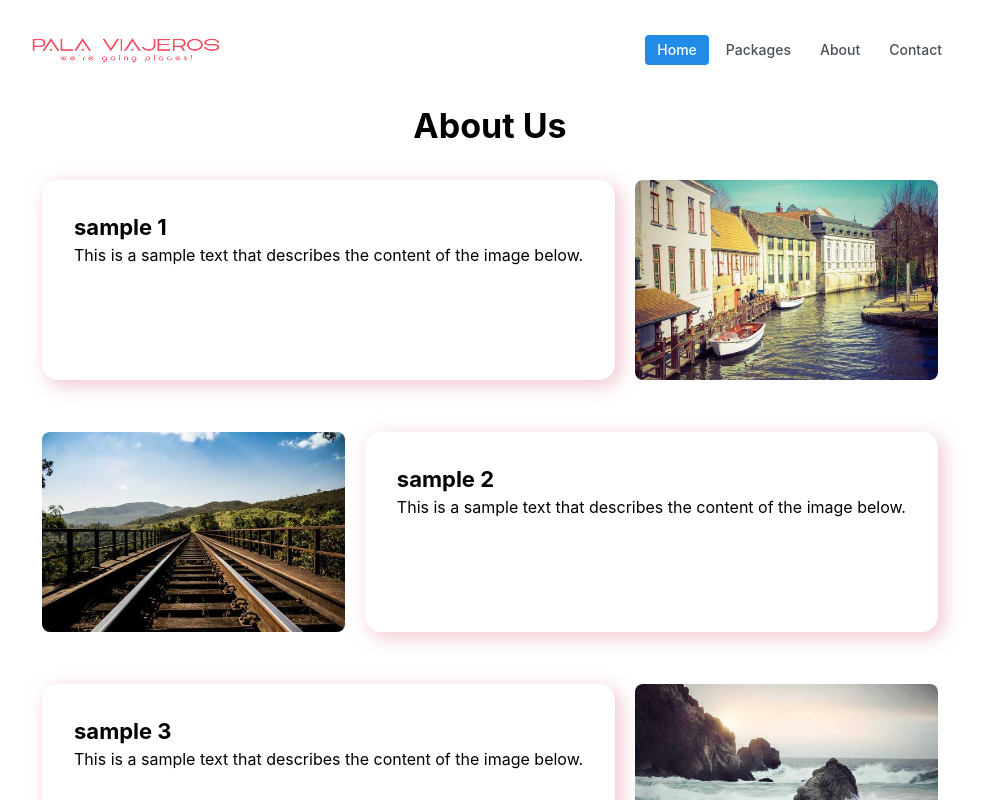
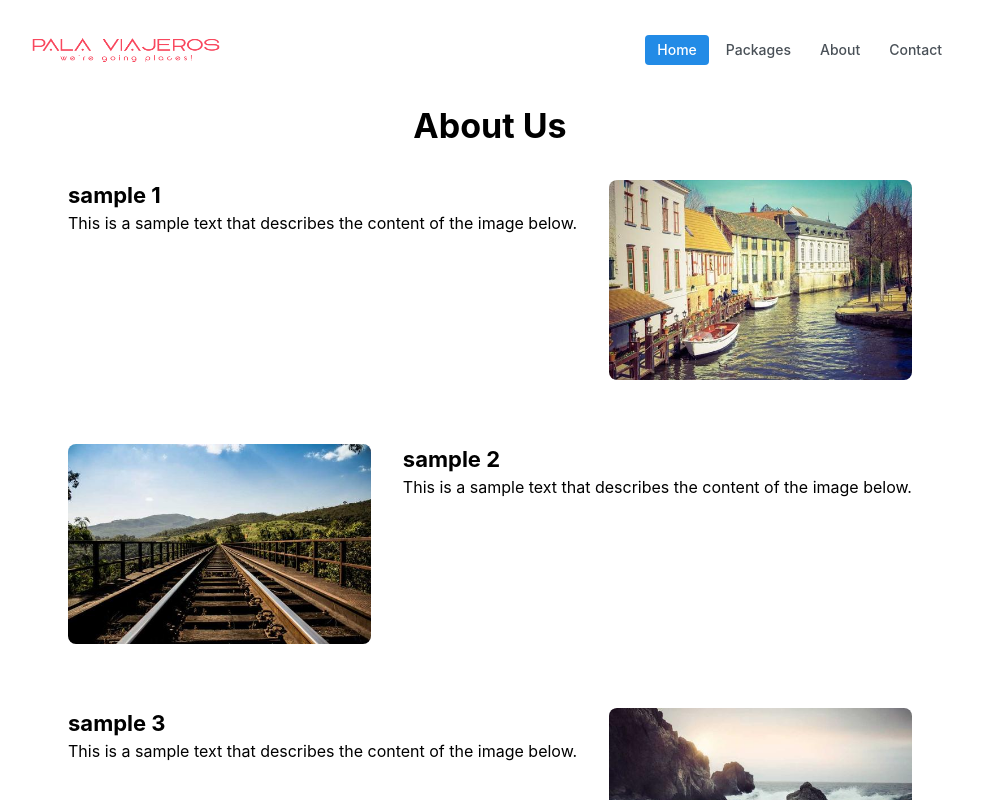
Before and after one commit to palaviajeros/palaviajeros-ui, a Next.js app: page /about in a window 1280 px wide. Shown: the top 800 px of the page, without its empty margins (150-1132 px from the left). Built offline with nearby package versions, Linux system fonts and the light colour scheme.

Commit message:
refactor about page

```diff
--- a/src/app/about/about.module.scss
+++ b/src/app/about/about.module.scss
@@ -1,6 +1,6 @@
-//to check the text box visually
-.content_text {
-    padding: 2em;
-    border-radius: 1em;
-    box-shadow: 5px 5px 20px 0px rgba(231, 167, 179, 0.668);
-}
+// //to check the text box visually
+// .content_text {
+//     padding: 2em;
+//     border-radius: 1em;
+//     box-shadow: 5px 5px 20px 0px rgba(231, 167, 179, 0.668);
+// }
--- a/src/app/about/page.tsx
+++ b/src/app/about/page.tsx
@@ -22,12 +22,12 @@ const ContentBlock: React.FC<ContentsProps> = ({
         direction={reverse ? "row-reverse" : "row"}
         wrap="wrap"
         justify="space-evenly"
+        gap="xl"
       >
         <div className={classes.content_text}>
           <Title order={3}>{title}</Title>
           <Text size="md">{text}</Text>
         </div>
-        <Space h="lg" w="lg" />
         <Image
           src={imageUrl}
           alt={title}
@@ -69,7 +69,7 @@ const About: React.FC = () => {
       <Container>
         <Title ta="center">About Us</Title>
         <Space h="xl" />
-        <Flex direction="column" gap="lg">
+        <Flex direction="column" gap="xl">
           {contents.map((content, index) => (
             <ContentBlock
               key={index}
```
